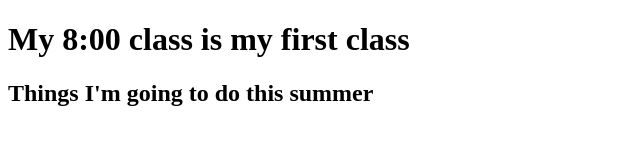
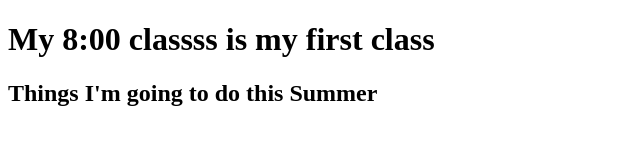
Before and after one commit to JABurk16/wdd130, a plain HTML site: page wdd130/index1.1.html in a window 1280 px wide. Shown: the whole page, without its empty margins (0-640 px from the left). Drawn offline with Linux system fonts and the light colour scheme.

```diff
--- a/wdd130/index1.1.html
+++ b/wdd130/index1.1.html
@@ -7,8 +7,8 @@
     <title>Document</title>
 </head>
 <body>
-    <h1>My 8:00 class is my first class</h1>
+    <h1>My 8:00 classss is my first class</h1>
     <p></p>
-    <h2>Things I'm going to do this summer</h2>
+    <h2>Things I'm going to do this Summer</h2>
 </body>
 </html>
```
